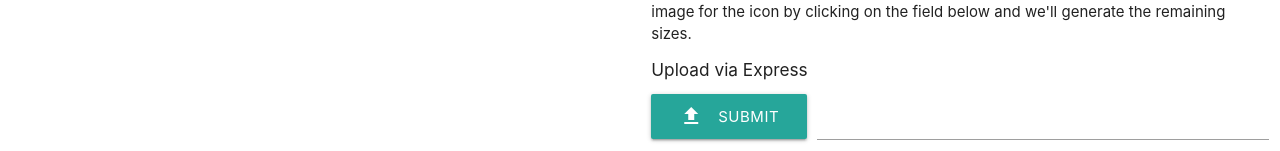
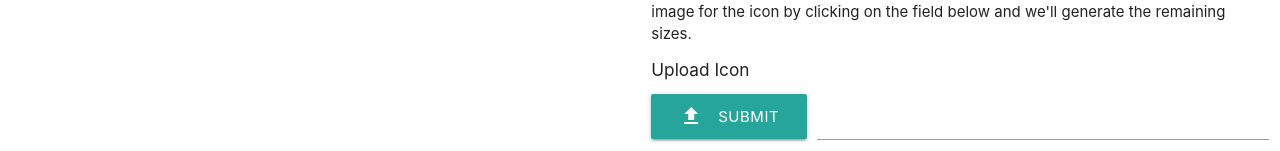
Before and after one commit to sammychinedu2ky/Web-App-Manifest-Generator, a React (Create React App) app: page / in a window 1280 px wide. Shown: the part 509-660 px from the top of the page. Built offline with nearby package versions, Linux system fonts and the light colour scheme; what apollo-upload-client would draw is missing.

Commit message:
my way or the highway

```diff
--- a/src/Components/Upload/index.js
+++ b/src/Components/Upload/index.js
@@ -74,7 +74,7 @@ export default () => {
         </div>
       </form> */}
 
-      <h6>Upload via Express</h6>
+      <h6>Upload Icon</h6>
       <form
         encType="multipart/form-data"
         method="post"
```
